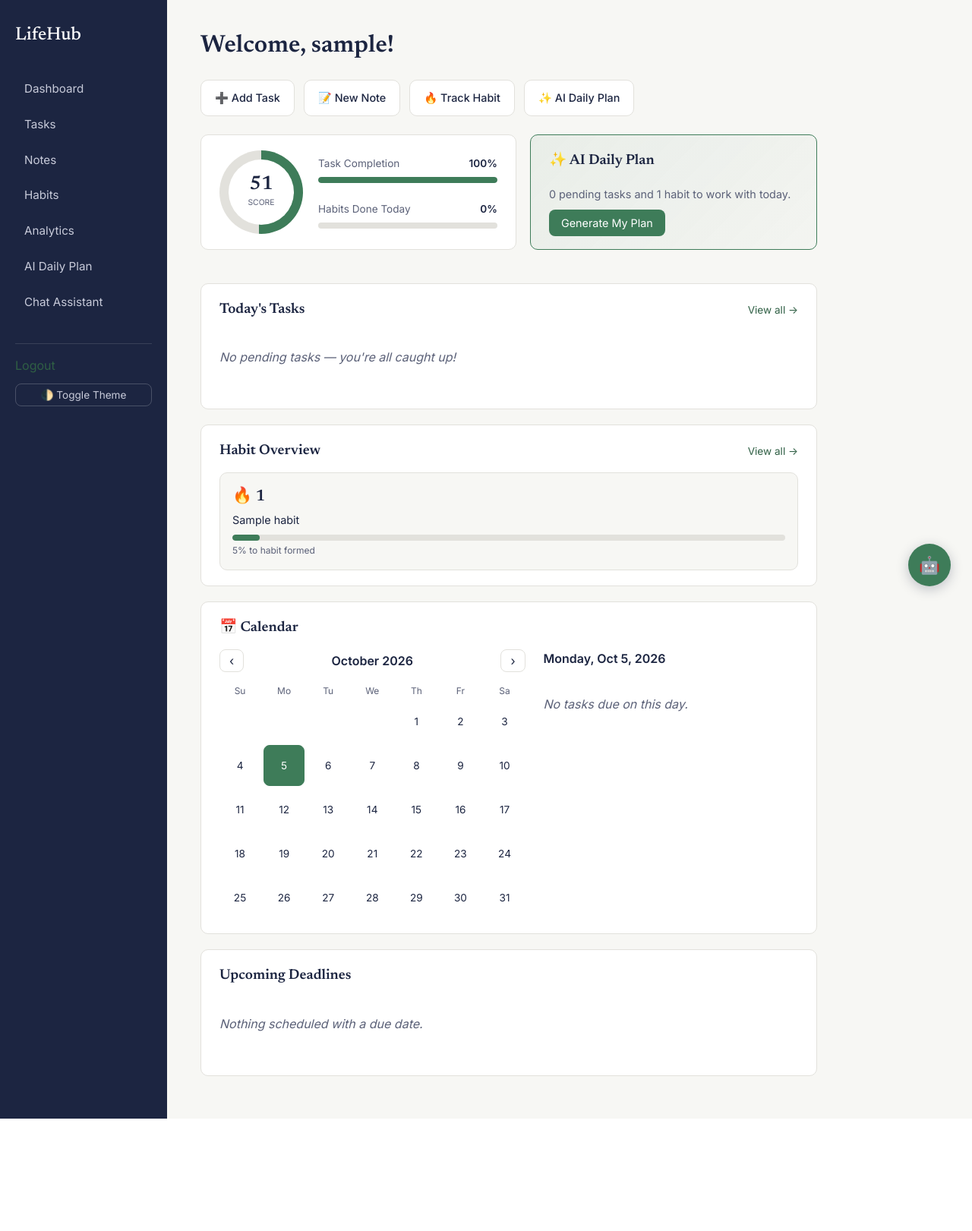
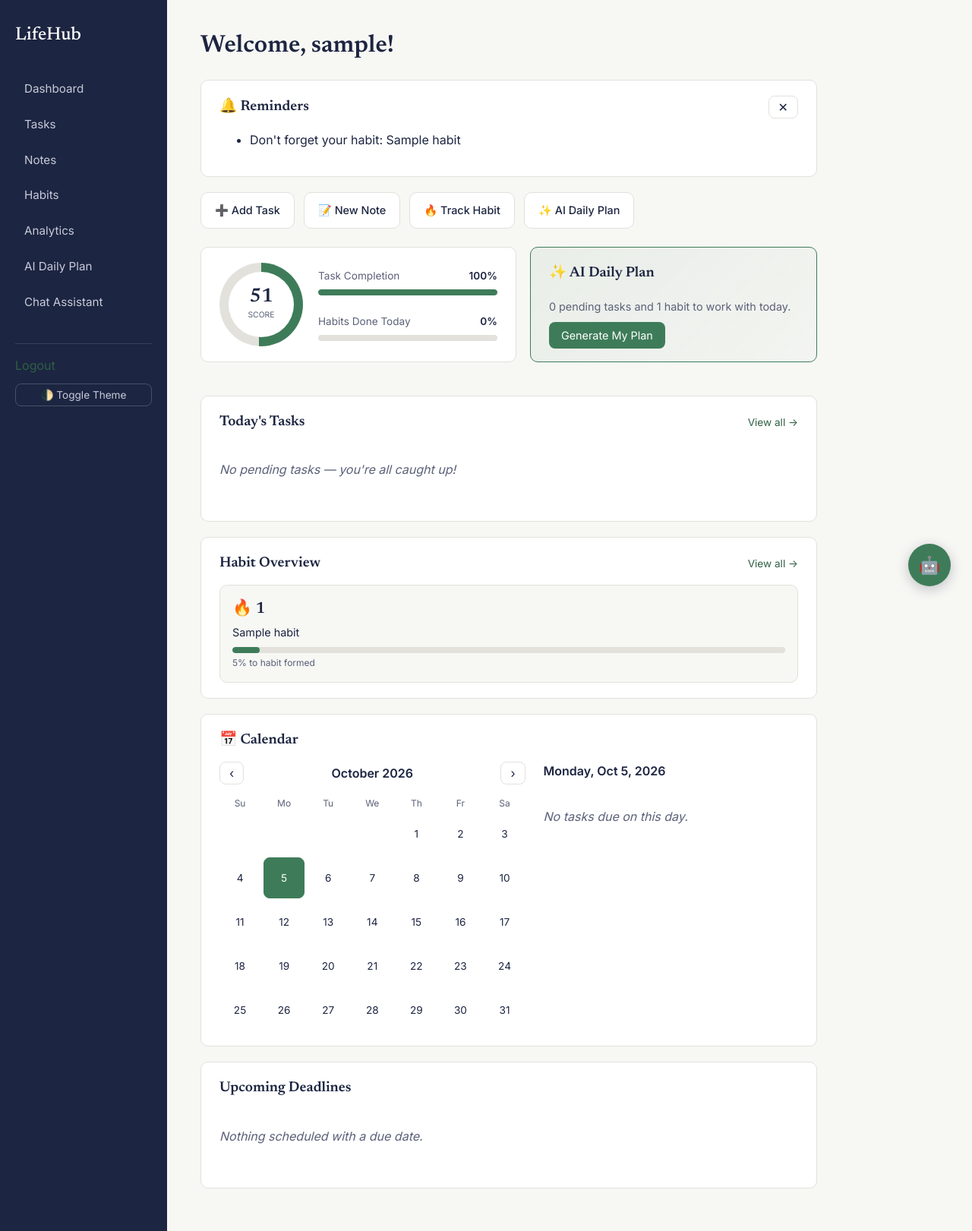
Before and after one commit to Harishmadhav/lifehub, a Flask app: page /dashboard in a window 1280 px wide. Shown: the whole page at 76% size. Before the commit the page ends 1473 px from the top, so only its background shows below. Run offline with Flask 3, Linux system fonts and the light colour scheme; a user stored in the database is signed in; tables that the repository leaves empty hold one stand-in row (values such as "Sample post").

Commit message:
Add dashboard reminders for due/overdue tasks and incomplete habits

```diff
--- a/app/routes/main.py
+++ b/app/routes/main.py
@@ -1,6 +1,6 @@
 from flask import Blueprint, render_template
 from flask_login import login_required, current_user
-from datetime import datetime, date
+from datetime import datetime, date,timedelta
 import markdown
 
 from app.models.task import Task
@@ -59,6 +59,27 @@ def dashboard():
     ) if habits else 0
     habit_completion_rate = round((habits_done_today / len(habits)) * 100) if habits else 0
 
+    reminders = []
+
+    overdue_tasks = [t for t in pending_tasks if t.due_date and t.due_date < now]
+    due_soon_tasks = [
+        t for t in pending_tasks
+        if t.due_date and now <= t.due_date <= now + timedelta(hours=24)
+    ]
+
+    for t in overdue_tasks:
+        reminders.append({"kind": "overdue", "text": f"'{t.title}' is overdue"})
+
+    for t in due_soon_tasks:
+        reminders.append({
+            "kind": "soon",
+            "text": f"'{t.title}' is due within 24 hours ({t.due_date.strftime('%b %d, %I:%M %p')})"
+        })
+
+    for h in habits:
+        if not any(c.completed_date == today for c in h.completions):
+            reminders.append({"kind": "habit", "text": f"Don't forget your habit: {h.name}"})
+
     # Overall daily progress = average of task completion % and today's habit completion %
     overall_progress = round((task_progress + habit_completion_rate) / 2)
 
@@ -76,7 +97,8 @@ def dashboard():
 
     return render_template(
         "dashboard.html",
-                calendar_tasks=calendar_tasks,
+        reminders=reminders,
+        calendar_tasks=calendar_tasks,
         user=current_user.username,
         pending_tasks=pending_tasks,
         completed_count=completed_count,
--- a/app/templates/dashboard.html
+++ b/app/templates/dashboard.html
@@ -4,6 +4,20 @@
 
 {% block content %}
     <h1>Welcome, {{ user }}!</h1>
+
+    {% if reminders %}
+    <div class="card reminder-card" id="reminderCard">
+        <div class="section-title">
+            <h3>🔔 Reminders</h3>
+            <button type="button" class="cal-nav" id="reminderClose" title="Dismiss">✕</button>
+        </div>
+        <ul class="reminder-list">
+            {% for r in reminders %}
+                <li class="reminder-item {{ r.kind }}">{{ r.text }}</li>
+            {% endfor %}
+        </ul>
+    </div>
+    {% endif %}
 
     <div class="quick-actions">
         <a href="{{ url_for('tasks.create_task') }}">➕ Add Task</a>
@@ -249,4 +263,43 @@
         renderCalendar();
         renderTaskList();
     </script>
+        <script>
+        (function () {
+            const reminderCount = {{ reminders|length }};
+            const username = {{ user|tojson }};
+
+            const closeBtn = document.getElementById('reminderClose');
+            if (closeBtn) {
+                closeBtn.addEventListener('click', function () {
+                    document.getElementById('reminderCard').remove();
+                });
+            }
+
+            if (reminderCount === 0) return;
+
+            // Popup only once per day per user
+            const d = new Date();
+            const key = 'lifehub-reminder-' + username + '-' + d.getFullYear() + '-' + (d.getMonth() + 1) + '-' + d.getDate();
+            try {
+                if (localStorage.getItem(key)) return;
+                localStorage.setItem(key, '1');
+            } catch (e) {}
+
+            let container = document.getElementById('toastContainer');
+            if (!container) {
+                container = document.createElement('div');
+                container.className = 'toast-container';
+                container.id = 'toastContainer';
+                document.body.appendChild(container);
+            }
+
+            const toast = document.createElement('div');
+            toast.className = 'toast info';
+            toast.textContent = '🔔 You have ' + reminderCount + ' reminder' +
+                (reminderCount === 1 ? '' : 's') + ' today. Check the Reminders card.';
+            container.appendChild(toast);
+
+            setTimeout(function () { toast.remove(); }, 6000);
+        })();
+    </script>
 {% endblock %}
```
